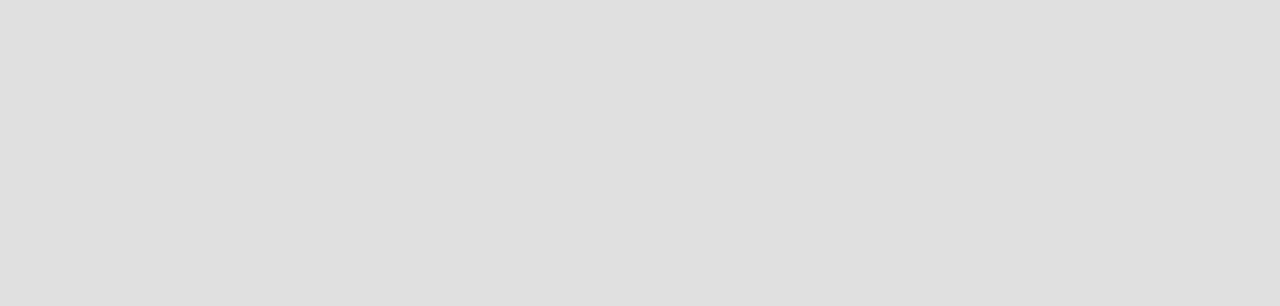
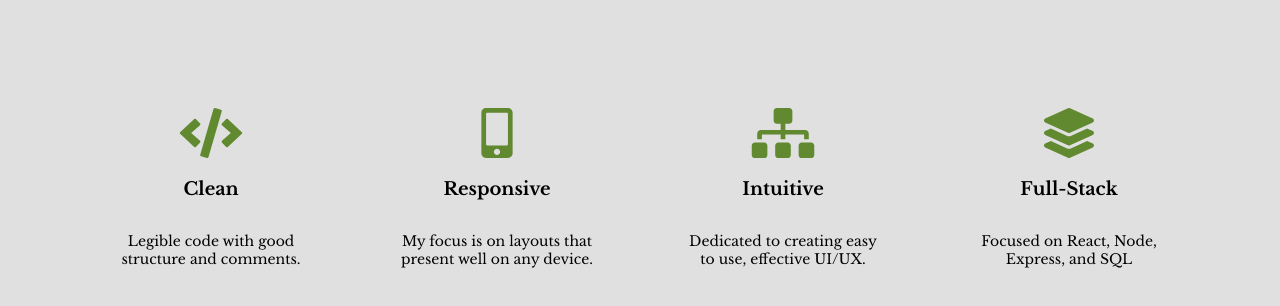
Before and after one commit to svanardenne/svanardenne.github.io, a React (Create React App) app: page /home in a window 1280 px wide. Shown: the part 830-1136 px from the top of the page. Before the commit the page ends 800 px from the top, so only its background shows below. Built offline with nearby package versions, Linux system fonts and the light colour scheme.

Commit message:
Added details section to "/home"

```diff
--- a/src/components/Home.js
+++ b/src/components/Home.js
@@ -1,8 +1,12 @@
 import React from 'react';
 import { Link } from 'react-router-dom';
 
+// Import FontAwesome Icons
+import { FontAwesomeIcon } from '@fortawesome/react-fontawesome';
+
 const Home = () => {
   return(
+    <React.Fragment>
       <section id="home">
         <div className="banner">
           <div className="banner-text">
@@ -13,9 +17,41 @@ const Home = () => {
             <Link className="button" to="/about">About Me</Link>
             <Link className="button" to="/projects">See My Work</Link>
           </div>
-
         </div>
       </section>
+      <section id="details">
+        <div className="details-wrapper">
+          <div className="detail">
+            <div className="icon">
+              <FontAwesomeIcon className="detail-icon" icon={['fas', "code"]} />
+            </div>
+            <h3>Clean</h3>
+            <p>Legible code with good structure and comments.</p>
+          </div>
+          <div className="detail">
+            <div className="icon">
+              <FontAwesomeIcon className="detail-icon" icon={['fas', "mobile-alt"]} />
+            </div>
+            <h3>Responsive</h3>
+            <p>My focus is on layouts that present well on any device.</p>
+          </div>
+          <div className="detail">
+            <div className="icon">
+              <FontAwesomeIcon className="detail-icon" icon={['fas', "sitemap"]} />
+            </div>
+            <h3>Intuitive</h3>
+            <p>Dedicated to creating easy to use, effective UI/UX.</p>
+          </div>
+          <div className="detail">
+            <div className="icon">
+              <FontAwesomeIcon className="detail-icon" icon={['fas', "layer-group"]} />
+            </div>
+            <h3>Full-Stack</h3>
+            <p>Focused on React, Node, Express, and SQL</p>
+          </div>
+        </div>
+      </section>
+    </React.Fragment>
   );
 }
 
--- a/src/css/app.css
+++ b/src/css/app.css
@@ -112,6 +112,51 @@
   }
 }
 /**************************
+********* Details *********
+**************************/
+.details-wrapper {
+  margin: 100px 15px;
+  display: flex;
+  flex-wrap: wrap;
+  justify-content: space-evenly;
+  align-items: center;
+  max-width: 1200px;
+  gap: 15px;
+}
+
+.detail {
+  display: flex;
+  flex-direction: column;
+  justify-content: center;
+  text-align: center;
+  flex-basis: 50%;
+  max-width: 200px;
+  height: 250px;
+}
+.detail h3 {
+  font-size: 18px;
+}
+.detail p {
+  font-size: 14px;
+}
+
+.detail-icon {
+  width: 100% !important;
+  height: auto;
+  max-height: 50px;
+}
+
+@media (min-width: 768px) {
+  .detail {
+    flex-basis: 20%;
+  }
+}
+@media (min-width: 1200px) {
+  .details-wrapper {
+    margin: 100px auto;
+  }
+}
+/**************************
 ********* About ***********
 **************************/
 .bio-wrapper {
@@ -220,4 +265,13 @@ img {
   color: #222629;
 }
 
+/**************************
+********** Icons **********
+**************************/
+.icon {
+  color: #61892f;
+  width: 100px;
+  margin: 0 auto;
+}
+
 /*# sourceMappingURL=app.css.map */
--- a/src/scss/_components.scss
+++ b/src/scss/_components.scss
@@ -43,3 +43,12 @@ img {
     color: $Primary;
   }
 }
+
+/**************************
+********** Icons **********
+**************************/
+.icon {
+  color: $Accent-Dark;
+  width: 100px;
+  margin: 0 auto;
+}
--- a/src/scss/_layout.scss
+++ b/src/scss/_layout.scss
@@ -104,6 +104,49 @@
 }
 
 /**************************
+********* Details *********
+**************************/
+.details-wrapper {
+  margin: 100px 15px;
+  display: flex;
+  flex-wrap: wrap;
+  justify-content: space-evenly;
+  align-items: center;
+  max-width: 1200px;
+  gap: 15px;
+}
+.detail {
+  display: flex;
+  flex-direction: column;
+  justify-content: center;
+  text-align: center;
+  flex-basis: 50%;
+  max-width: 200px;
+  height: 250px;
+  & h3 {
+    font-size: 18px;
+  }
+  & p {
+    font-size: 14px;
+  }
+}
+.detail-icon {
+  width: 100% !important;
+  height: auto;
+  max-height: 50px;
+}
+@media(min-width: 768px) {
+  .detail {
+    flex-basis: 20%
+  }
+}
+@media(min-width: 1200px) {
+  .details-wrapper {
+    margin: 100px auto;
+  }
+}
+
+/**************************
 ********* About ***********
 **************************/
 
```
Also changed, not shown: 1 other file (tests, documents, lock files or other folders). Lines whose indentation alone changed are shown as unchanged.
